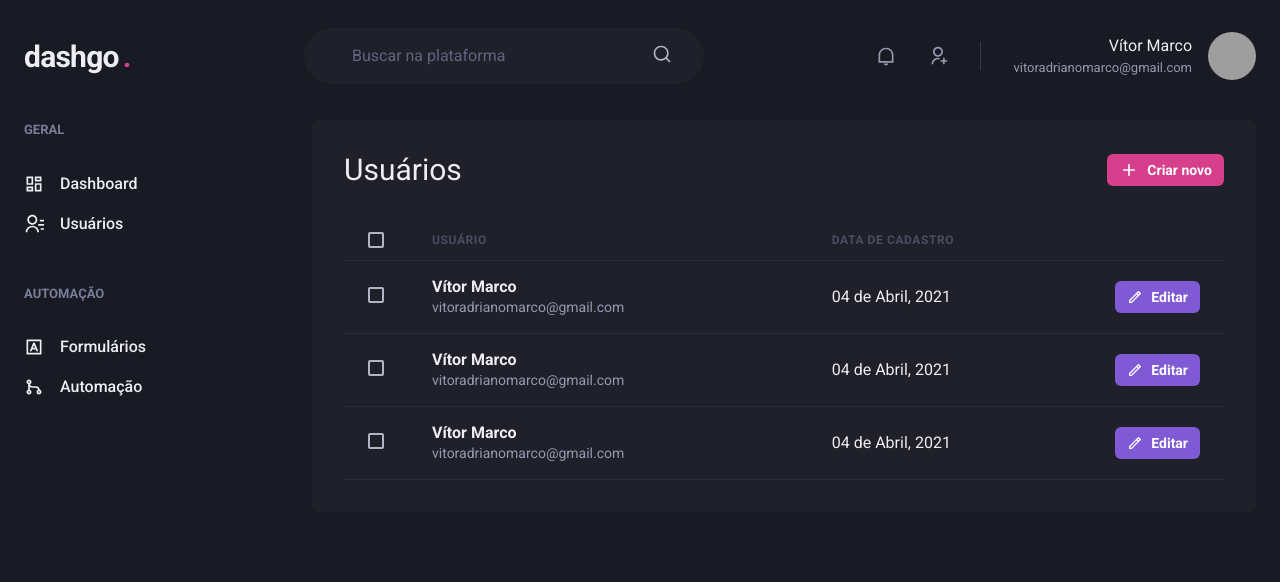
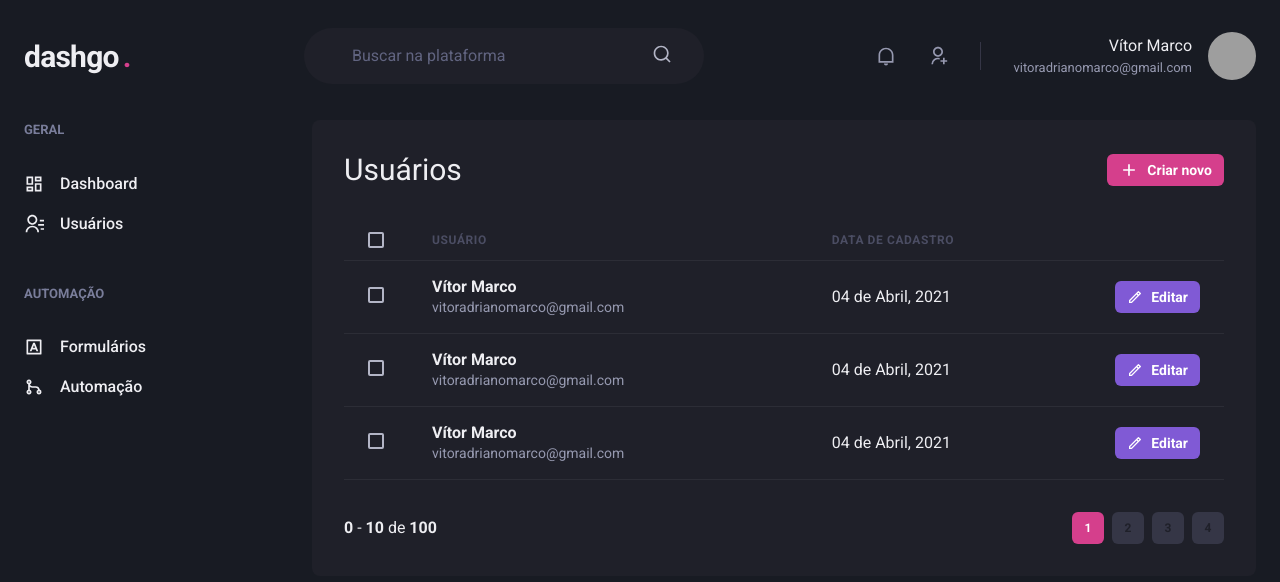
Before and after one commit to vitormarco/dashgo, a Next.js app: page /users in a window 1280 px wide. Shown: the top 582 px of the page. Built offline with nearby package versions, Linux system fonts and the light colour scheme; grey boxes are pictures that could not be loaded.

Commit message:
Basic structure of pagination component

```diff
--- /dev/null
+++ b/src/components/Pagination/index.tsx
@@ -0,0 +1,65 @@
+import { Box, Button, Stack } from '@chakra-ui/react';
+
+export const Pagination = () => {
+  return (
+    <Stack
+      direction="row"
+      mt={8}
+      justify="space-between"
+      align="center"
+      spacing={6}
+    >
+      <Box>
+        <strong>0</strong> - <strong>10</strong> de <strong>100</strong>
+      </Box>
+      <Stack direction="row" spacing={2}>
+        <Button
+          size="sm"
+          fontSize="xs"
+          w={4}
+          colorScheme="pink"
+          disabled
+          _disabled={{
+            bgColor: 'pink.500',
+            cursor: 'default',
+          }}
+        >
+          1
+        </Button>
+        <Button
+          size="sm"
+          fontSize="xs"
+          w={4}
+          bgColor="gray.700"
+          _hover={{
+            bg: 'gray.500',
+          }}
+        >
+          2
+        </Button>
+        <Button
+          size="sm"
+          fontSize="xs"
+          w={4}
+          bgColor="gray.700"
+          _hover={{
+            bg: 'gray.500',
+          }}
+        >
+          3
+        </Button>
+        <Button
+          size="sm"
+          fontSize="xs"
+          w={4}
+          bgColor="gray.700"
+          _hover={{
+            bg: 'gray.500',
+          }}
+        >
+          4
+        </Button>
+      </Stack>
+    </Stack>
+  );
+};
--- a/src/pages/users/index.tsx
+++ b/src/pages/users/index.tsx
@@ -15,6 +15,7 @@
 } from '@chakra-ui/react';
 import { RiAddLine, RiPencilLine } from 'react-icons/ri';
 import { Header } from '../../components/Header';
+import { Pagination } from '../../components/Pagination';
 import { Sidebar } from '../../components/Sidebar';
 
 const UserList = () => {
@@ -131,6 +132,8 @@
               </Tr>
             </Tbody>
           </Table>
+
+          <Pagination />
         </Box>
       </Flex>
     </Box>
```
